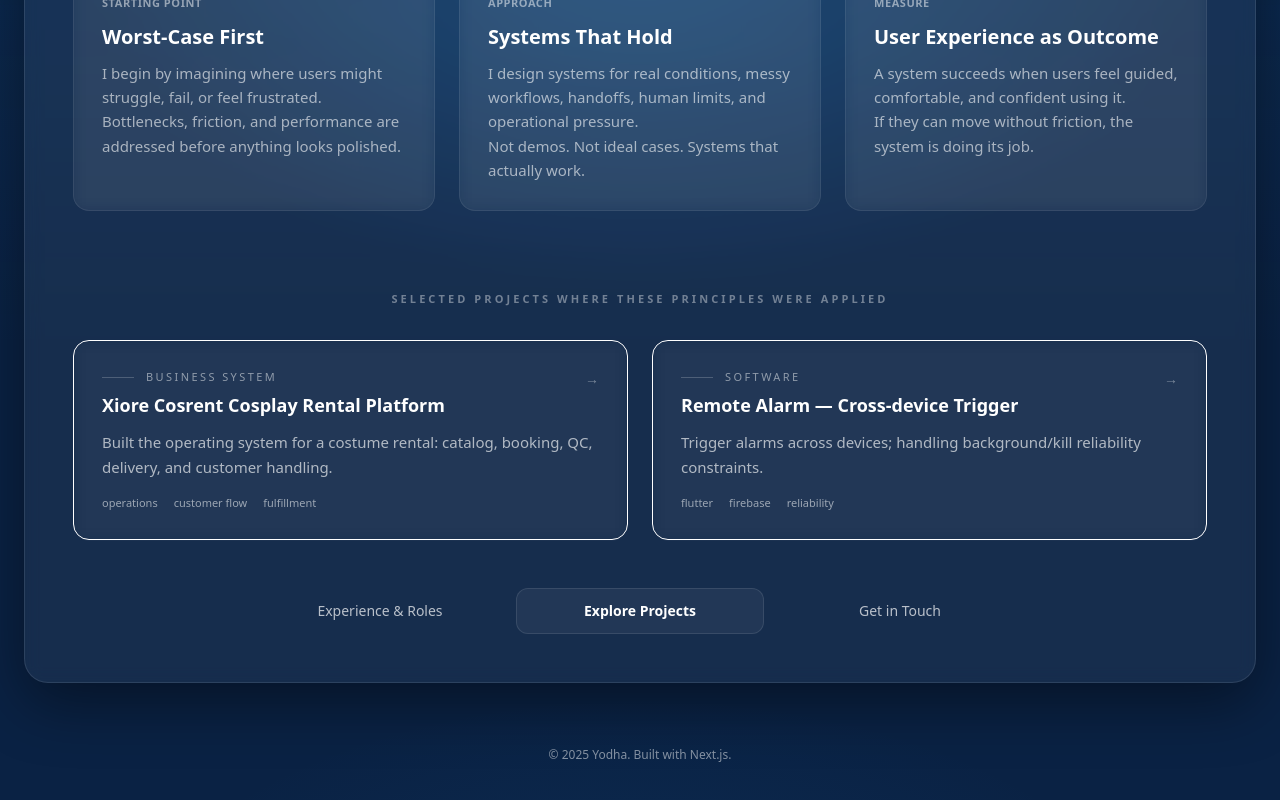
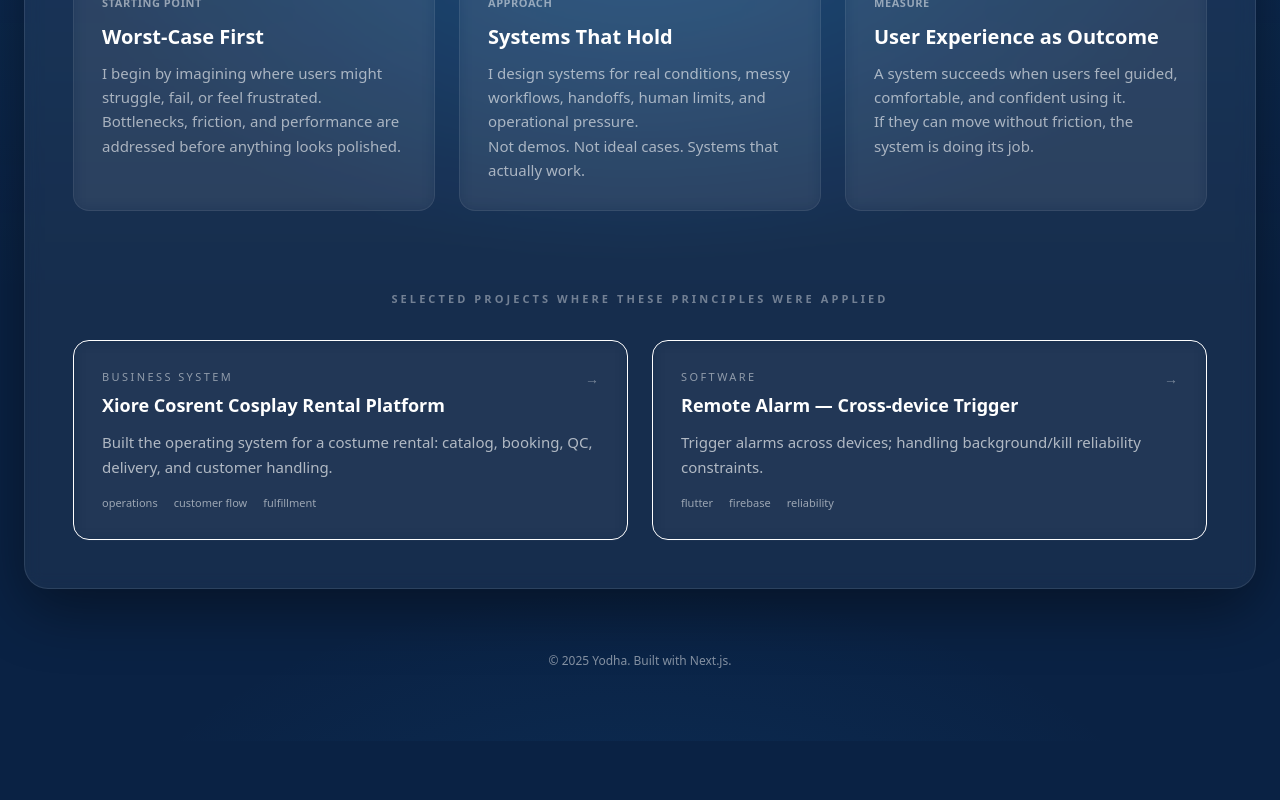
Before and after one commit to jezettx/Web-Porto-Yodha, a Next.js app: page / in a window 1280 px wide. Shown: the part 372-1172 px from the top of the page. After the commit the page ends 1113 px from the top, so only its background shows below. Built offline with nearby package versions, Linux system fonts and the light colour scheme.

Commit message:
fix button

```diff
--- a/components/sections/ProjectsPreviewSection.tsx
+++ b/components/sections/ProjectsPreviewSection.tsx
@@ -31,7 +31,6 @@ const projects: Project[] = [
 function TypeLabel({ type }: { type: Project["type"] }) {
   return (
     <div className="flex items-center gap-3">
-      <span className="h-px w-8 bg-white/20" />
       <span className="text-[11px] uppercase tracking-[0.22em] text-white/50">
         {type}
       </span>
@@ -99,32 +98,6 @@ export default function ProjectsPreviewSection() {
           </Link>
         ))}
       </div>
-
-      {/* FOOTER CTA */}
-      <div className="pt-4">
-        <div className="grid w-full max-w-3xl grid-cols-1 gap-3 sm:mx-auto sm:grid-cols-3 sm:items-center">
-          <Link
-            href="/experience"
-            className="order-2 inline-flex items-center justify-center rounded-xl px-6 py-3 text-sm font-medium text-white/70 transition hover:bg-white/5 hover:text-white sm:order-1"
-          >
-            Experience &amp; Roles
-          </Link>
-
-          <Link
-            href="/projects"
-            className="order-1 inline-flex w-full items-center justify-center rounded-xl border border-white/10 bg-white/5 px-6 py-3 text-sm font-semibold text-white transition hover:bg-white/10 sm:order-2"
-          >
-            Explore Projects
-          </Link>
-
-          <Link
-            href="/contact"
-            className="order-3 inline-flex items-center justify-center rounded-xl px-6 py-3 text-sm font-medium text-white/70 transition hover:bg-white/5 hover:text-white"
-          >
-            Get in Touch
-          </Link>
-        </div>
-      </div>
     </div>
   );
 }
```
